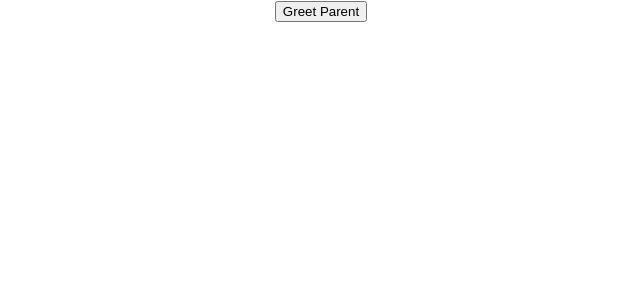
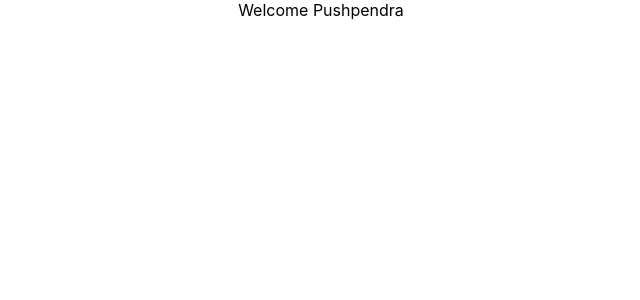
Before and after one commit to pushpendraaaa/learn-reactjs, a React (Create React App) app: page / in a window 1280 px wide. Shown: the top 300 px of the page, without its empty margins (319-959 px from the left). Built offline with nearby package versions, Linux system fonts and the light colour scheme.

Commit message:
Conditional Rendering

```diff
--- a/src/App.js
+++ b/src/App.js
@@ -1,5 +1,6 @@
 import "./App.css";
-import ParentComponent from "./components/01-method-as-props/09-ParentComponent";
+import UserGreeting from "./components/02-conditional-rendering/11-UserGreeting";
+// import ParentComponent from "./components/01-method-as-props/09-ParentComponent";
 // import GreetFunctional from "./components/01GreetFunctional";
 // import WelcomeClass from "./components/02WelcomeClass";
 // import WithAndWithoutJsx from "./components/03WithAndWithoutJsx";
@@ -12,7 +13,8 @@ import ParentComponent from "./components/01-method-as-props/09-ParentComponent"
 function App() {
 	return (
 		<div className="App">
-			<ParentComponent />
+			<UserGreeting />
+			{/* <ParentComponent /> */}
 			{/* <EventBind /> */}
 			{/* <ClassClick /> */}
 			{/* <FunctionClick /> */}
--- /dev/null
+++ b/src/components/02-conditional-rendering/11-UserGreeting.js
@@ -0,0 +1,48 @@
+import React, { Component } from "react";
+
+class UserGreeting extends Component {
+	constructor(props) {
+		super(props);
+
+		this.state = {
+			isLoggedIn: true,
+		};
+	}
+
+	render() {
+		// 1. If/else condition
+		// if (this.state.isLoggedIn) {
+		// 	return <div>Welcome Pushpendra</div>;
+		// } else {
+		// 	return <div>Welcome Guest</div>;
+		// }
+		//
+		// Element Variable
+		// let message;
+		// if (this.state.isLoggedIn) {
+		// 	message = <div>Welcome Pushpendra</div>;
+		// } else {
+		// 	message = <div>Welcome Guest</div>;
+		// }
+		// return <div>{message}</div>;
+		//
+		// Conditional Operator
+		// return this.state.isLoggedIn ? (
+		// 	<div>Welcome Pushpendra</div>
+		// ) : (
+		// 	<div>Welcome Guest</div>
+		// );
+		//
+		// Short Circuit Operator
+		return this.state.isLoggedIn && <div>Welcome Pushpendra</div>;
+		//
+		// return (
+		// 	<div>
+		// 		<div>Welcome Pushpendra</div>
+		// 		<div>Welcome Guest</div>
+		// 	</div>
+		// );
+	}
+}
+
+export default UserGreeting;
```
